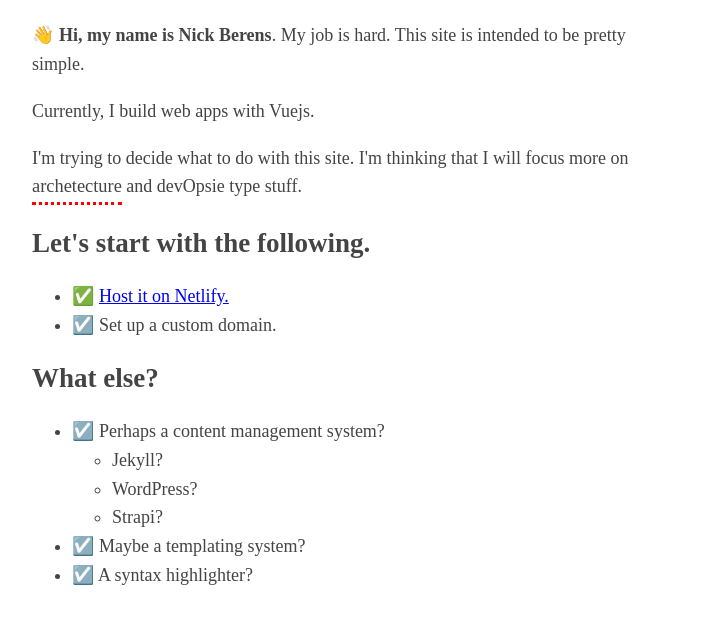
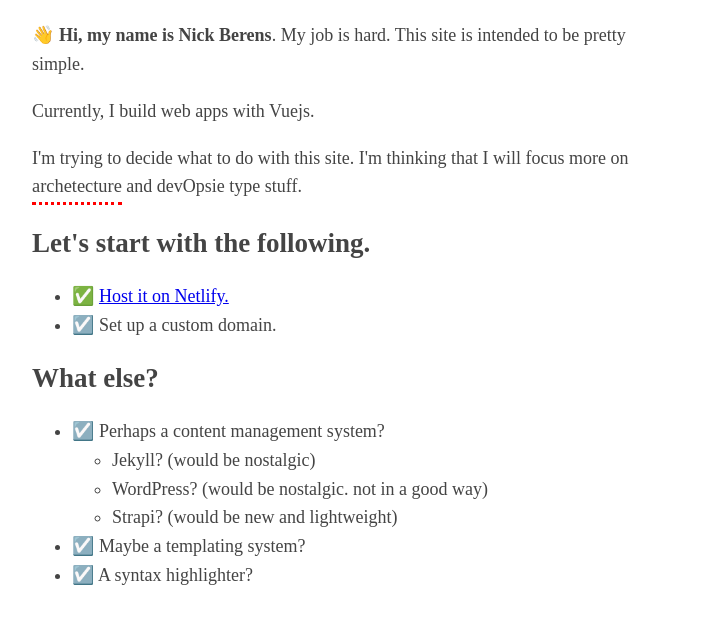
Before and after one commit to nickberens360/me, a plain HTML site: page index.html in a window 1280 px wide. Shown: the part 126-750 px from the top of the page, without its empty margins (283-996 px from the left). Drawn offline with Linux system fonts and the light colour scheme.

Commit message:
update homepage content

```diff
--- a/index.html
+++ b/index.html
@@ -66,9 +66,9 @@
   <ul>
     <li>☑️ Perhaps a content management system?
         <ul>
-          <li>Jekyll?</li>
-          <li>WordPress?</li>
-          <li>Strapi?</li>
+          <li>Jekyll? (would be nostalgic)</li>
+          <li>WordPress? (would be nostalgic. not in a good way)</li>
+          <li>Strapi? (would be new and lightweight)</li>
         </ul>
     </li>
     <li>☑️ Maybe a templating system?</li>
```
